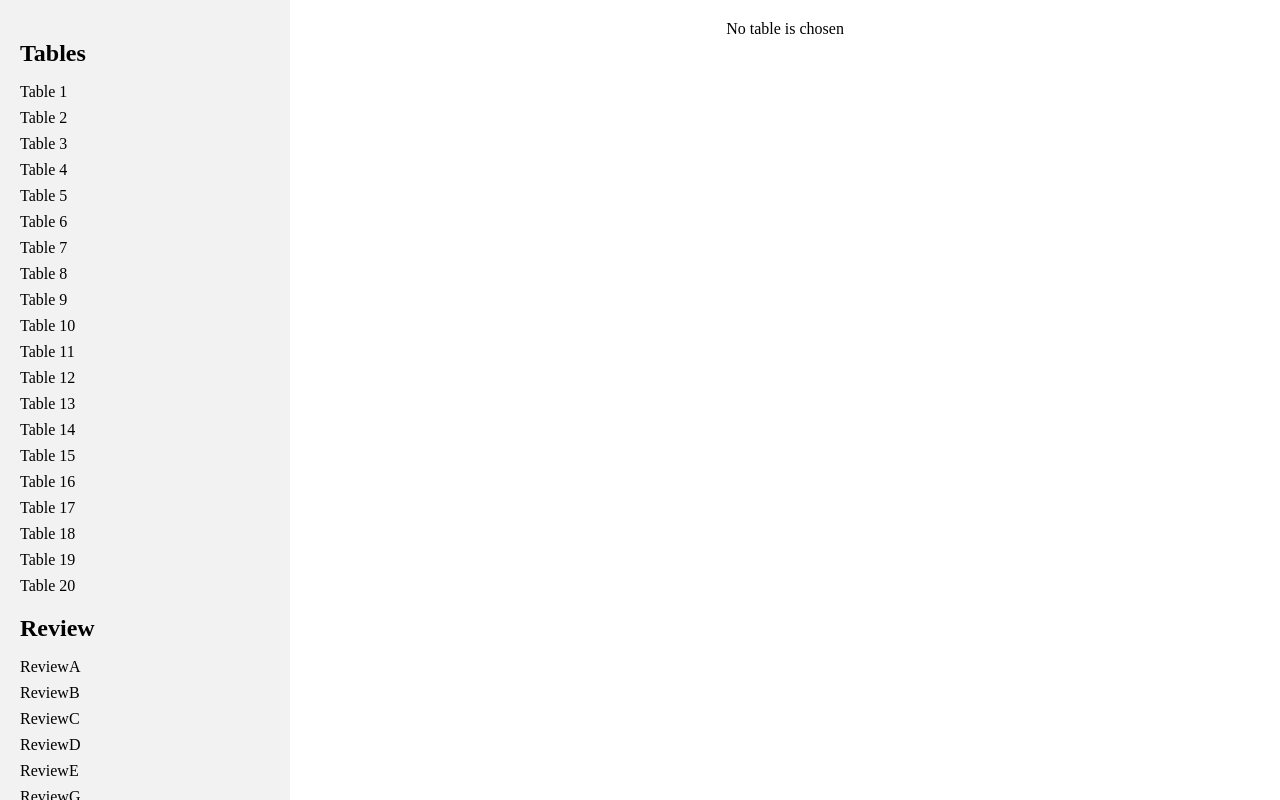
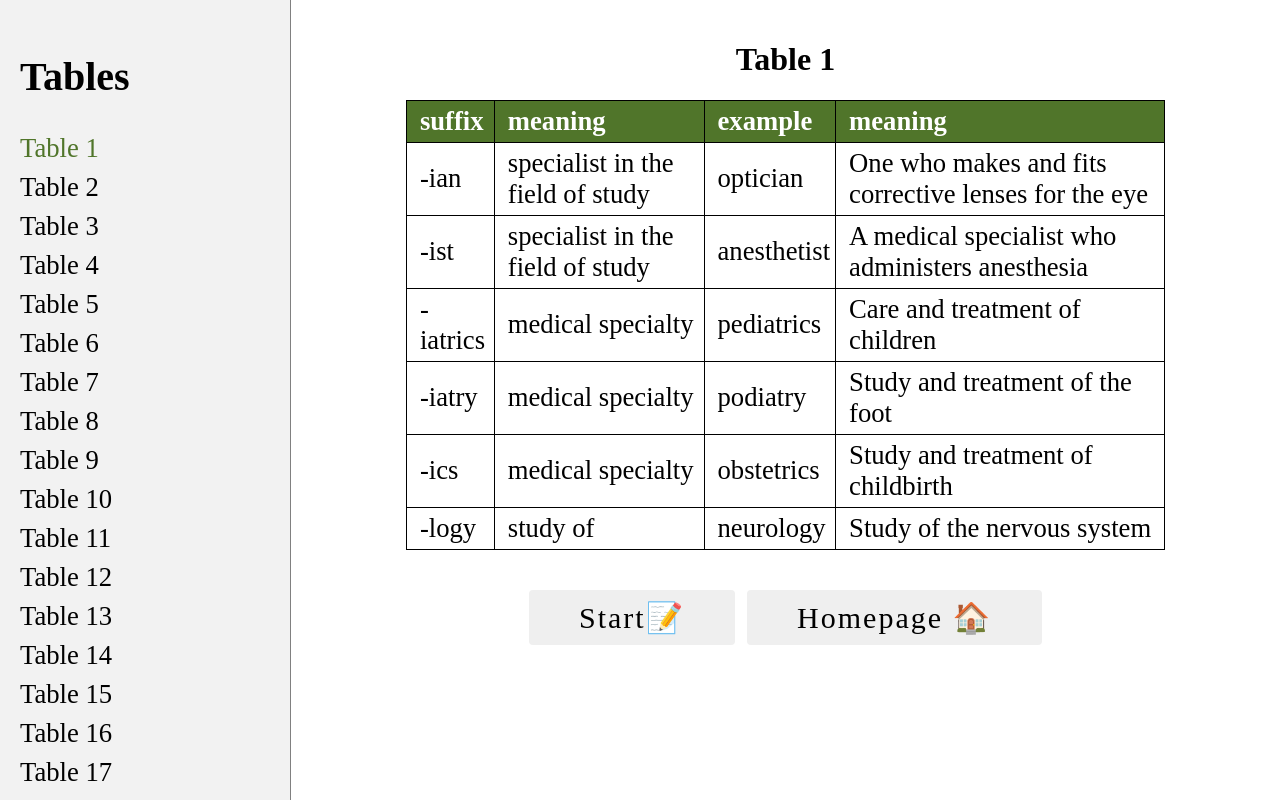
Before and after one commit to excelcodes/ems, a Next.js app: page /chapters/2 in a window 1280 px wide. Shown: the top 800 px of the page. Built offline with nearby package versions, Linux system fonts and the light colour scheme.

Commit message:
initial sidebar, design, homepage, fixing bugs

```diff
--- a/app/chapters/2/page.js
+++ b/app/chapters/2/page.js
@@ -5,5 +5,5 @@ import Viewer from "@/app/components/Viewer";
 
 
 export default function Page() {
-  return <Viewer data={data} />;
+  return <Viewer data={data} color="#50752a" />;
 }
--- a/app/chapters/3/page.js
+++ b/app/chapters/3/page.js
@@ -5,5 +5,5 @@ import Viewer from "@/app/components/Viewer";
 
 
 export default function Page() {
-  return <Viewer data={data} />;
+  return <Viewer data={data} color="#8a5091" />;
 }
--- a/app/components/Viewer/index.js
+++ b/app/components/Viewer/index.js
@@ -1,5 +1,6 @@
 import React from "react";
 import "./style.css";
+import Link from "next/link";
 
 function remakeQuestion(question) {
   if (!question) return;
@@ -24,33 +25,35 @@ function getAllKeys(obj, result = []) {
 }
 
 const getAllValues = (obj) => (obj && typeof obj === 'object')
-  ? Object
+  ? Object
     .values(obj)
     .map(getAllValues)
     .reduce((a, b) => a.concat(b), [])
   : [obj]
 
-function getHeaders(question) {
+function getHeaders(question, color) {
   if (question.type === 0 || question.type) return <>
-    <th>question</th>
-    <th>answer</th>
+    <th style={{ backgroundColor: color, color: "white" }}>question</th>
+    <th style={{ backgroundColor: color, color: "white" }}>answer</th>
   </>;
-  return getAllKeys(question).map(key => key.split("_").join(" ")).map((key, i) => <th key={i}>{key}</th>)
+  return getAllKeys(question).map(key => key.split("_").join(" ")).map((key, i) => <th style={{ backgroundColor: color, color: "white" }} key={i}>{key}</th>)
 }
 
-export default function Viewer({ data }) {
-  const [set, setSet] = React.useState(false);
+export default function Viewer({ data, color }) {
+  const [set, setSet] = React.useState(data.table[0]);
   const [currentQuestionId, setCurrentQuestionId] = React.useState(0);
   const [textInput, setTextInput] = React.useState("");
   const [feedback, setFeedback] = React.useState("");
   const [speedRun, setSpeedRun] = React.useState(false);
   const [start, setStart] = React.useState(false);
-  const currentQuestion = remakeQuestion({ ...set[currentQuestionId] });
+  const currentQuestion = remakeQuestion({ ...set?.data?.[currentQuestionId] });
+
+  console.log(currentQuestion);
 
   React.useEffect(() => {
     if (speedRun && textInput.toLowerCase() === currentQuestion?.answer) {
       setFeedback("Correct!");
-      setCurrentQuestionId(currentValue => set[currentValue + 1] ? currentValue += 1 : "FINISHED");
+      setCurrentQuestionId(currentValue => set.data[currentValue + 1] ? currentValue += 1 : "FINISHED");
     }
   }, [textInput]);
 
@@ -62,7 +65,7 @@ export default function Viewer({ data }) {
   React.useEffect(() => {
     setCurrentQuestionId(0);
     setFeedback("");
-  }, [set]);
+  }, [set, start]);
 
   function randomize() {
     setSet(set => {
@@ -79,51 +82,50 @@ export default function Viewer({ data }) {
 
   return (
     <main className="container">
-      {/* {data.table.sort((a, b) => parseInt(a.name.replace(/Table(\d+)/, '$1')) - parseInt(b.name.replace(/Table(\d+)/, '$1'))).map((set, i) => <button key={i} onClick={() => { setSet(set.data); setStart(false); }}>{set.name}</button>)} */}
-      {/* {data.review.map((set, i) => <button key={i} onClick={() => { setSet(set.data); setStart(false); }}>{set.name}</button>)} */}
-      {/* {data.practice.map((set, i) => <button key={i} onClick={() => { setSet(set.data); setStart(false); }}>{set.name}</button>)} */}
-      <div class="sidebar">
+      <div className="sidebar">
         <h2>Tables</h2>
         <ul>
-            {data.table.sort((a, b) => parseInt(a.name.replace(/Table(\d+)/, '$1')) - parseInt(b.name.replace(/Table(\d+)/, '$1'))).map((set, i) => <li key={i} onClick={() => { setSet(set.data); setStart(false); }}>{set.name.replace(/([a-zA-Z])([0-9])/g, '$1 $2')}</li>)}
+          {data.table.sort((a, b) => parseInt(a.name.replace(/Table(\d+)/, "$1")) - parseInt(b.name.replace(/Table(\d+)/, "$1"))).map((tableSet, i) => <li style={{color: set.name === tableSet.name ? color : "black"}} key={i} onClick={() => { setSet(tableSet); setStart(false); }}>{tableSet.name.replace(/([a-zA-Z])([0-9])/g, '$1 $2')}</li>)}
         </ul>
         <h2>Review</h2>
         <ul>
-          {data.review.map((set, i) => <li key={i} onClick={() => { setSet(set.data); setStart(false); }}>{set.name}</li>)}
+          {data.review.map((reviewSet, i) => <li style={{color: set.name === reviewSet.name ? color : "black"}}  key={i} onClick={() => { setSet(reviewSet); setStart(false); }}>{reviewSet.name}</li>)}
         </ul>
         <h2>Practice</h2>
         <ul>
-          {data.practice.map((set, i) => <li key={i} onClick={() => { setSet(set.data); setStart(false); }}>{set.name}</li>)}
+          {data.practice.sort((a, b) => parseInt(a.name.replace(/Practice(\d+)/, "$1")) - parseInt(b.name.replace(/Practice(\d+)/, "$1"))).map((practiceSet, i) => <li style={{color: set.name === practiceSet.name ? color : "black"}} key={i} onClick={() => { setSet(practiceSet); setStart(false); }}>{practiceSet.name.replace(/([a-zA-Z])([0-9])/g, '$1 $2')}</li>)}
         </ul>
       </div>
       <div className="main-content">
+        <h1>{set.name.replace(/([a-zA-Z])([0-9])/g, '$1 $2')}</h1>
         {currentQuestionId === "FINISHED" ? <>
           YOU HAVE FINISHED THIS SET
-          <button onClick={() => setCurrentQuestionId(0)}>AGAIN?</button>
-        </> : set ? (start ? <>
-          <div id="question">{currentQuestion.text}</div>
+          <button className="component-button" onClick={() => setCurrentQuestionId(0)}>AGAIN?</button>
+        </> : (start ? <>
+          <div className="question-text">{currentQuestion.text}</div>
           <form onSubmit={(form) => {
             form.preventDefault();
             if (textInput.toLowerCase() === currentQuestion?.answer) {
               setFeedback("Correct!");
-              setCurrentQuestionId(currentValue => set[currentValue + 1] ? currentValue += 1 : "FINISHED");
+              setCurrentQuestionId(currentValue => set.data[currentValue + 1] ? currentValue += 1 : "FINISHED");
             } else setFeedback("Wrong!");
           }}>
             {currentQuestion?.type === 0 && <>
               <input
+                className="question-input"
                 type="text"
                 value={textInput}
                 onInput={input => setTextInput(input.target.value)} />
               <span onClick={() => setSpeedRun(speedRun => !speedRun)} style={{ cursor: "pointer" }}>
-                <input checked={speedRun} readOnly={true} type="checkbox" /> Speed Run
+                <input checked={speedRun} readOnly={true} type="checkbox" style={{ cursor: "pointer" }} /> Speed Run
               </span><br />
-              <button type="submit">Check</button>
+              <button className="component-button" type="submit">Check</button>
             </>}
             {currentQuestion?.type === 2 && <>
               <div className="mcq" onClick={() => {
                 if (currentQuestion.answer === true) {
                   setFeedback("Correct!");
-                    setCurrentQuestionId(currentValue => set[currentValue + 1] ? currentValue += 1 : "FINISHED");
+                  setCurrentQuestionId(currentValue => set.data[currentValue + 1] ? currentValue += 1 : "FINISHED");
                 } else setFeedback("Wrong!");
               }} style={{ cursor: "pointer" }}>
                 True
@@ -131,7 +133,7 @@ export default function Viewer({ data }) {
               <div className="mcq" onClick={() => {
                 if (currentQuestion.answer === false) {
                   setFeedback("Correct!");
-                    setCurrentQuestionId(currentValue => set[currentValue + 1] ? currentValue += 1 : "FINISHED");
+                  setCurrentQuestionId(currentValue => set.data[currentValue + 1] ? currentValue += 1 : "FINISHED");
                 } else setFeedback("Wrong!");
               }} style={{ cursor: "pointer" }}>
                 False
@@ -142,25 +144,24 @@ export default function Viewer({ data }) {
               currentQuestion.choices.map((choice, i) => <div onClick={() => {
                 if (choice === currentQuestion.answer) {
                   setFeedback("Correct!");
-                  setCurrentQuestionId(currentValue => set[currentValue + 1] ? currentValue += 1 : "FINISHED");
+                  setCurrentQuestionId(currentValue => set.data[currentValue + 1] ? currentValue += 1 : "FINISHED");
                 } else {
                   setFeedback("Wrong!");
                 }
               }} className="mcq" key={i}>{choice}</div>)
             }
 
-            <button type="button" onClick={() => {
-              setCurrentQuestionId(currentValue => set[currentValue + 1] ? currentValue += 1 : "FINISHED");
+            <button className="component-button" type="button" onClick={() => {
               setFeedback(
                 <table>
                   <tbody>
                     <tr>
-                      {getHeaders(set[0])}
+                      {getHeaders(set.data[0], color)}
                     </tr>
                     <tr>
                       {
                         getAllValues((() => {
-                          const q = { ...set[currentQuestionId] };
+                          const q = { ...set.data[currentQuestionId] };
                           if (q.type) delete q.type;
                           if (q.choices) delete q.choices;
                           return q;
@@ -171,28 +172,29 @@ export default function Viewer({ data }) {
                 </table>
               )
             }}>Show</button>
-            <button type="button" onClick={randomize}>Randomize</button>
+            <button className="component-button" type="button" onClick={randomize}>Randomize</button>
+            <button className="component-button" type="button" onClick={() => setStart(false)}>Close</button>
           </form>
 
         </> : <>
           <table>
             <tbody>
               <tr>
-                {getHeaders(set[0])}
+                {getHeaders(set.data[0], color)}
               </tr>
-              {set.map((question, i) => <tr key={i}>
+              {set.data.map((question, i) => <tr key={i}>
                 {getAllValues((() => {
                   const q = { ...question };
                   if (typeof q.type === "number") delete q.type;
                   if (q.choices) delete q.choices;
-                  console.log(q);
                   return q;
                 })()).map((value, i) => <td key={i}>{`${value}`}</td>)}
               </tr>)}
             </tbody>
           </table>
-          <button onClick={() => setStart(true)}>Start</button>
-        </>) : (<>No table is chosen</>)}
+          <button  onClick={() => setStart(true)} className="component-button start-button">Start📝</button>&#160;&#160;&#160;
+          <button className="component-button start-button"><Link href="/">Homepage 🏠</Link></button>
+        </>)}
         {feedback && <div>{feedback}</div>}
       </div>
     </main>
--- a/app/components/Viewer/style.css
+++ b/app/components/Viewer/style.css
@@ -1,32 +1,59 @@
-table,
-th,
-td {
+table, th, td {
   border: 1px solid black;
+  border-collapse: collapse;
+  padding: 5px 5px 5px 13px;
+}
+
+.component-button {
+  width: auto;
+  padding: 10px;
+  border: none;
+  border-radius: 5px;
+  cursor: pointer;
 }
 
 table {
   margin-left: auto;
   margin-right: auto;
+  text-align: left;
+  font-size: 20pt;
+  max-width: 80%;
+  min-width: 50%;
 }
 
-html,
-body {
-  margin: 0;
-  padding: 0;
+.start-button {
+  margin-top: 40px;
+  padding: 10px 50px;
+  border-radius: 4px;
+  font-size: 30px;
+  letter-spacing: 2px;
+}
+
+.start-button:hover {
+  opacity: .8;
 }
 
 .container {
   display: flex;
 }
 
+.back-button {
+  margin-bottom: 20px;
+  font-size: 18px;
+}
+
 .sidebar {
   background: #f2f2f2;
   padding: 20px;
   width: 250px;
+  max-height: 100%;
+  overflow-y: auto;
+  border-right: 1px solid gray;
+  /* position: fixed; */
 }
 
 .sidebar h2 {
-  margin-bottom: 10px;
+  font-size: 30pt;
 }
 
 .sidebar ul {
@@ -37,6 +64,11 @@ body {
 .sidebar li {
   margin-bottom: 8px;
   cursor: pointer;
+  font-size: 20pt;
+}
+
+.active {
+  color: red;
 }
 
 .main-content {
@@ -46,13 +78,24 @@ body {
 }
 
 @media (max-width: 768px) {
-  .container {
-    flex-direction: column;
-  }
-
   .sidebar {
     width: 100%;
+    display: none;
   }
+}
+
+.question-text {
+  margin-top: 40px;
+  font-size: 40px;
+}
+
+.question-input {
+  margin-top: 20px;
+  font-size: 20px;
+}
+
+.question-input:focus {
+  outline: none !important;
 }
 
 
@@ -60,3 +103,24 @@ body {
   margin-bottom: 5pt;
   border: 1px solid gray;
 }
+
+::-webkit-scrollbar {
+  width: 10px;
+}
+
+/* Track */
+::-webkit-scrollbar-track {
+  box-shadow: inset 0 0 5px grey;
+  border-radius: 10px;
+}
+
+/* Handle */
+::-webkit-scrollbar-thumb {
+  background: gray;
+  border-radius: 10px;
+}
+
+/* Handle on hover */
+::-webkit-scrollbar-thumb:hover {
+  background: rgb(141, 141, 141);
+}
--- /dev/null
+++ b/app/globals.css
@@ -0,0 +1,15 @@
+* {
+  font-family: "Times New Roman", Times, serif;
+}
+
+html,
+body {
+  margin: 0;
+  padding: 0;
+}
+a {
+  text-decoration: none;
+  text-decoration-color: none;
+  /* color: #fff; */
+  color: #000;
+}
--- a/app/layout.js
+++ b/app/layout.js
@@ -1,3 +1,5 @@
+import "./globals.css";
+
 export default function RootLayout({ children }) {
   return (
     <html lang="en">
--- /dev/null
+++ b/app/page.css
@@ -0,0 +1,49 @@
+.founders-container {
+  display: flex;
+  justify-content: center;
+  gap: 20px;
+  flex-wrap: wrap;
+}
+
+.founder-card {
+  width: 300px;
+  text-align: center;
+  padding: 20px;
+  border: 1px solid #ccc;
+  border-radius: 8px;
+  margin: 10px;
+}
+
+
+h2 {
+  margin: 0;
+  font-size: 18px;
+}
+
+.buttons {
+  display: flex;
+  flex-direction: row;
+  gap: 10px;
+}
+.practice-button {
+  width: 100%;
+}
+
+button {
+  width: 100%;
+  padding: 10px;
+  border: none;
+  border-radius: 5px;
+  cursor: pointer;
+  font-size: 15px;
+}
+
+.download-cv {
+  background-color: #4CAF50;
+  color: white;
+}
+
+.contact-me {
+  background-color: #008CBA;
+  color: white;
+}
```
Also changed, not shown: app/chapters/3/data.json (+7 -7 lines), app/page.js (+33 -5 lines), app/page.module.css (added), public/1.png (added). Lines whose indentation alone changed are shown as unchanged.
